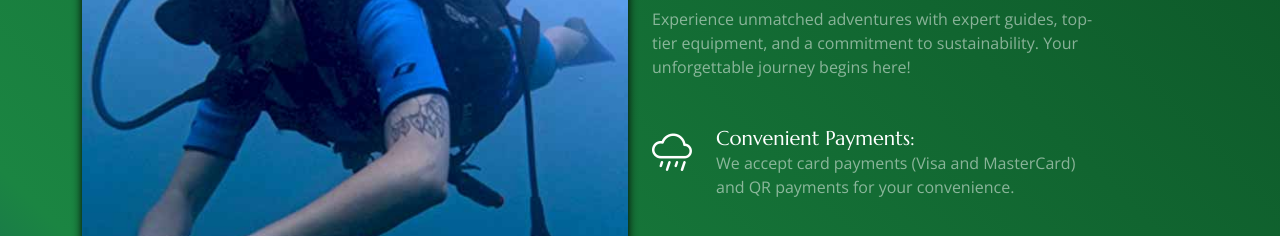
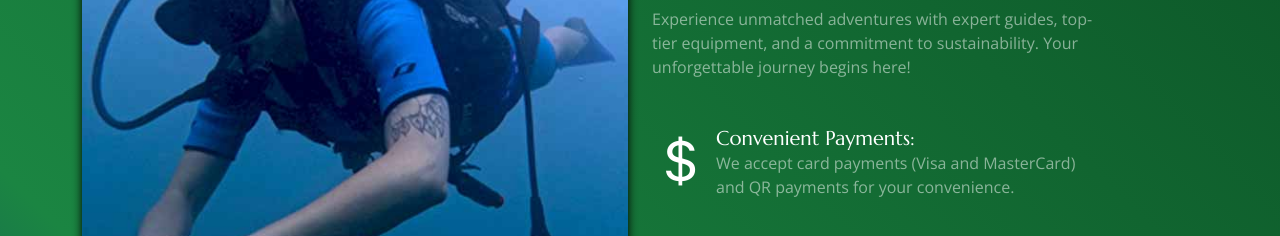
Before and after one commit to tharindu125/Mirissa-Snorkeling-Center, a plain HTML site: page index.html in a window 1280 px wide. Shown: the part 1600-1836 px from the top of the page. Drawn offline with nearby package versions, Linux system fonts and the light colour scheme; animation ran at ten frames a second.

Commit message:
update icon

```diff
--- a/index.html
+++ b/index.html
@@ -330,7 +330,7 @@
 
                 <div class="row my-5">
                   <div class="col-lg-12 d-flex align-items-start mb-4">
-                    <i class="bi bi-cloud-rain me-4 display-6"></i>
+                    <i class="bi bi-currency-dollar me-2 display-4"></i>
                     <div>
                       <h4 class="m-0 h5 text-white">Convenient Payments:</h4>
                       <p class="text-white opacity-50">We accept card payments (Visa and MasterCard) and QR payments for your convenience.</p>
```
